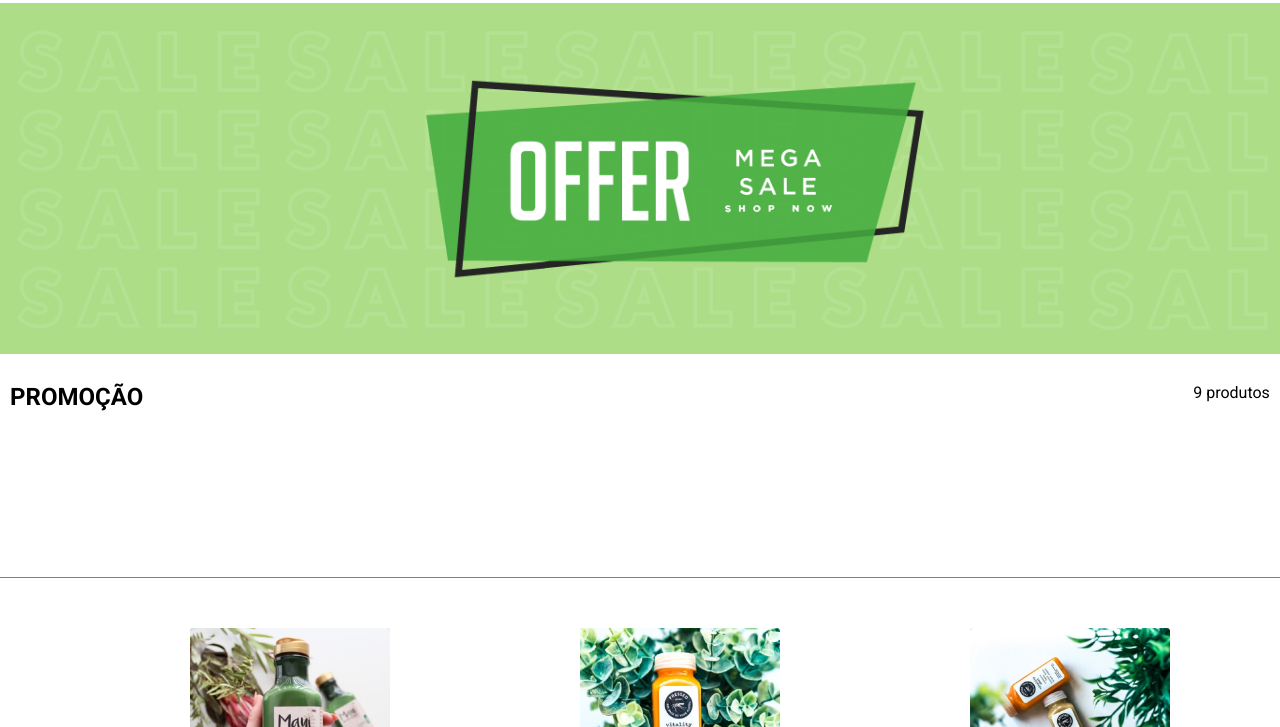
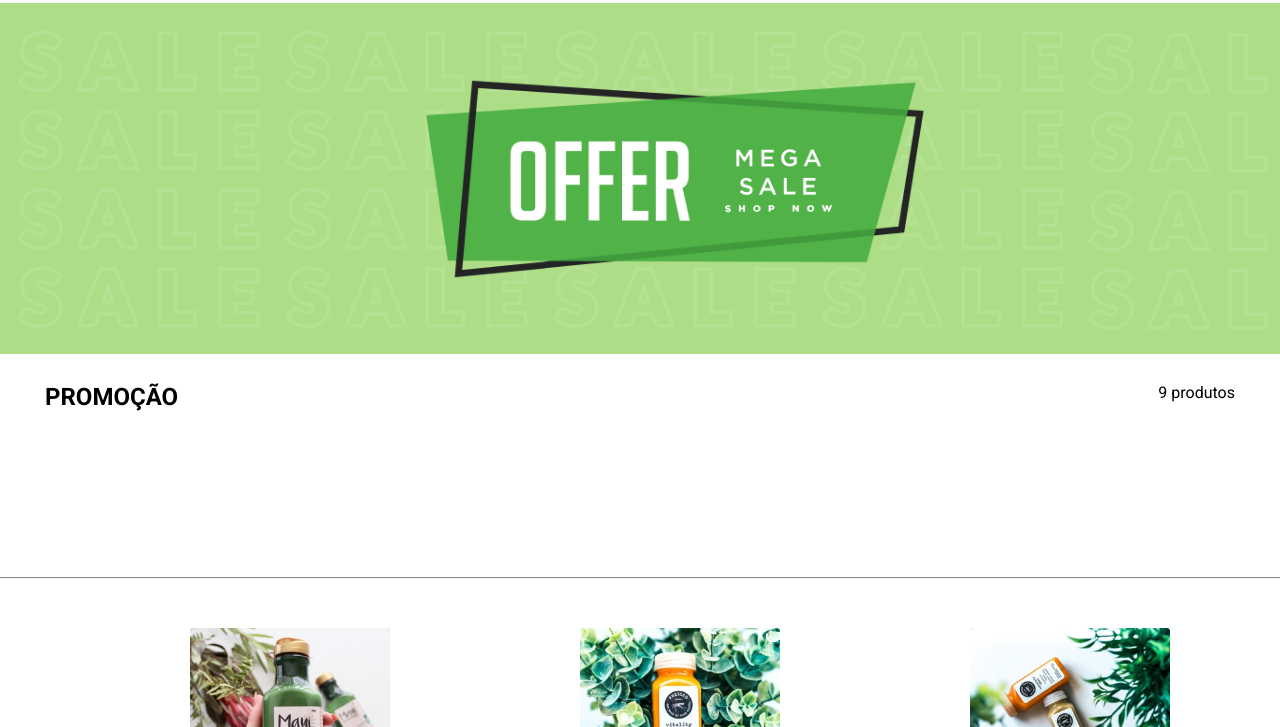
Before and after one commit to lztrem/Desafio-SelfCare, a plain HTML site: page index.html in a window 1280 px wide. Shown: the part 73-800 px from the top of the page. Drawn offline with Linux system fonts and the light colour scheme.

Commit message:
modifiquei o css

```diff
--- a/style.css
+++ b/style.css
@@ -37,14 +37,17 @@ margin-left: 500px;
     display: flex;
     justify-content: center;
     margin-top: 25px;
+    justify-content: space-between;
+    padding-left: 45px;
+    padding-right: 45px;
 
 }
 
-.caixa3 h2 {
+/* .caixa3 h2 {
 
     margin-right: 1050px;
 
-}
+} */
 
 
 .box1 img {
```
